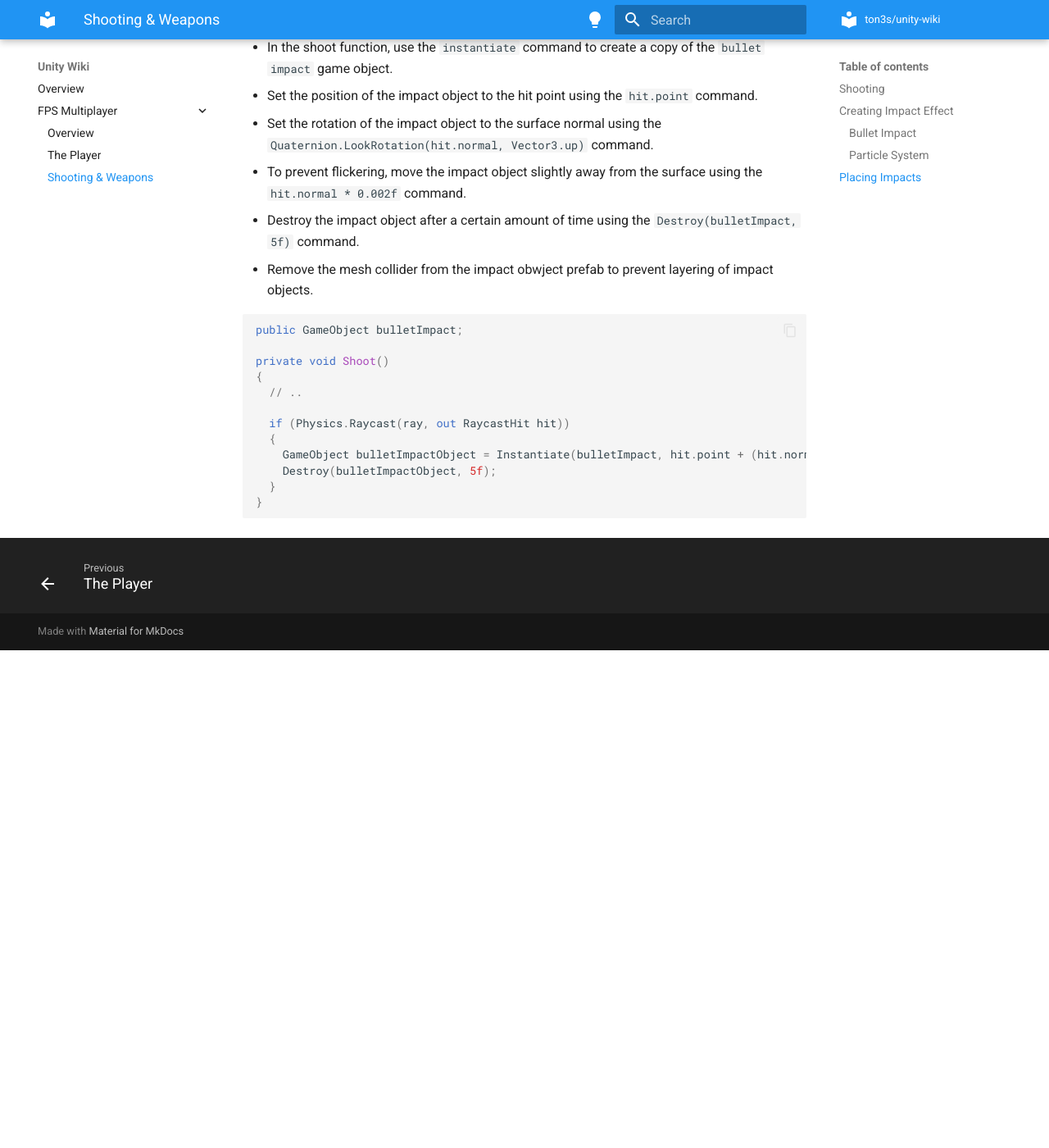
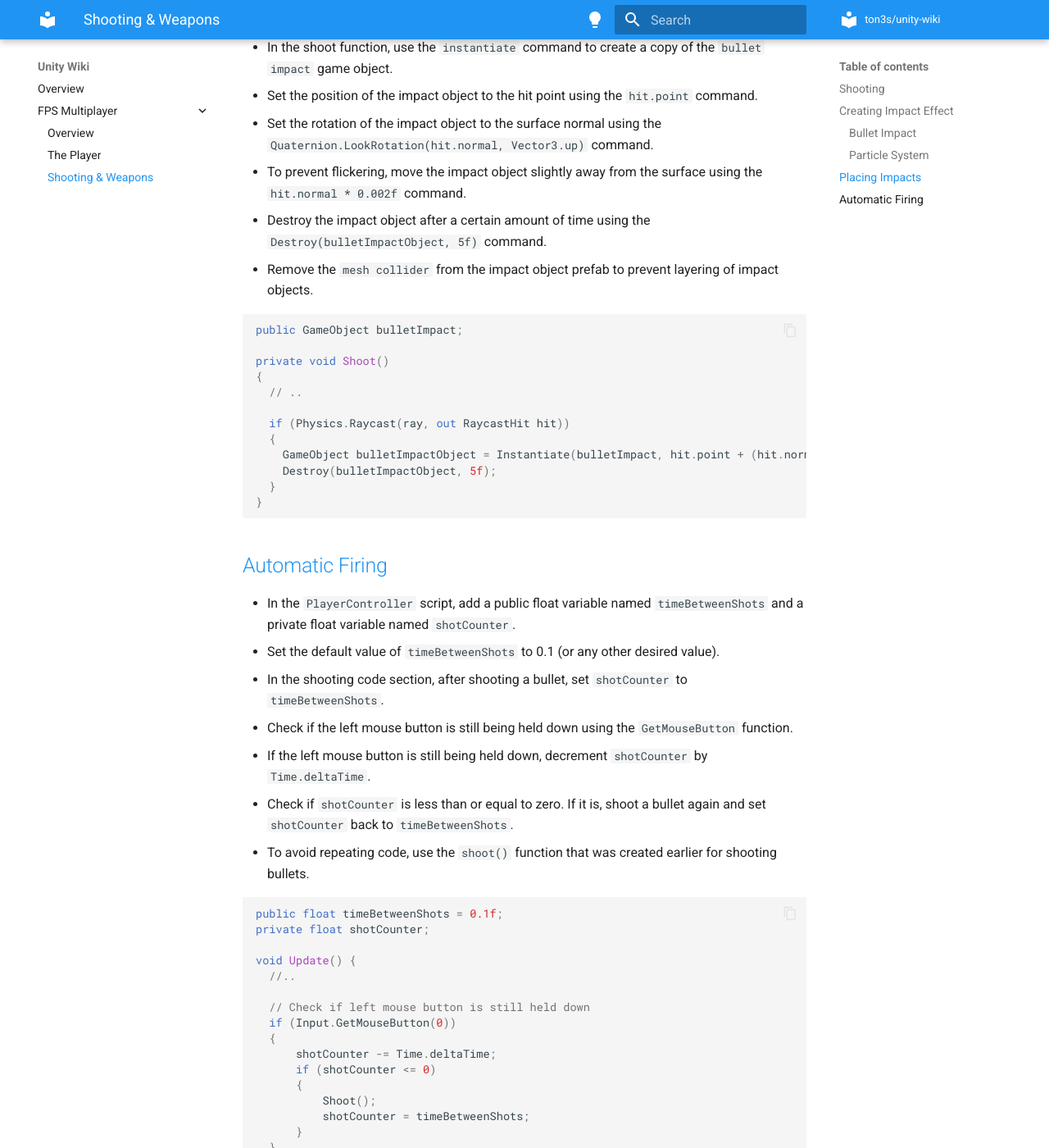
Before and after one commit to ton3s/unity-wiki, an MkDocs documentation site: the page built from docs/fps-multiplayer/shooting-weapons.md, in a window 1280 px wide and 1400 px high, scrolled down 3087 px. Shown: the whole window at 82% size. Built offline with MkDocs 1.6.1 and Material for MkDocs 9.7.7, drawn with Linux system fonts in a browser that asks for light colours; before the commit the page ends 3880 px from its top, so only the background shows below that; some of the changed text lies outside the part shown.

Commit message:
Add video 19

````diff
--- a/docs/fps-multiplayer/shooting-weapons.md
+++ b/docs/fps-multiplayer/shooting-weapons.md
@@ -82,8 +82,8 @@ private void Shoot() {
 - Set the position of the impact object to the hit point using the `hit.point` command.
 - Set the rotation of the impact object to the surface normal using the `Quaternion.LookRotation(hit.normal, Vector3.up)` command.
 - To prevent flickering, move the impact object slightly away from the surface using the `hit.normal * 0.002f` command.
-- Destroy the impact object after a certain amount of time using the `Destroy(bulletImpact, 5f)` command.
-- Remove the mesh collider from the impact obwject prefab to prevent layering of impact objects.
+- Destroy the impact object after a certain amount of time using the `Destroy(bulletImpactObject, 5f)` command.
+- Remove the `mesh collider` from the impact object prefab to prevent layering of impact objects.
 
 ```cs
 public GameObject bulletImpact;
@@ -99,3 +99,39 @@ private void Shoot()
   }
 }
 ```
+
+## [Automatic Firing](https://www.udemy.com/course/unity-online-multiplayer/learn/lecture/25987916#questions)
+
+- In the `PlayerController` script, add a public float variable named `timeBetweenShots` and a private float variable named `shotCounter`.
+- Set the default value of `timeBetweenShots` to 0.1 (or any other desired value).
+- In the shooting code section, after shooting a bullet, set `shotCounter` to `timeBetweenShots`.
+- Check if the left mouse button is still being held down using the `GetMouseButton` function.
+- If the left mouse button is still being held down, decrement `shotCounter` by `Time.deltaTime`.
+- Check if `shotCounter` is less than or equal to zero. If it is, shoot a bullet again and set `shotCounter` back to `timeBetweenShots`.
+- To avoid repeating code, use the `shoot()` function that was created earlier for shooting bullets.
+
+```cs
+public float timeBetweenShots = 0.1f;
+private float shotCounter;
+
+void Update() {
+  //..
+
+  // Check if left mouse button is still held down
+  if (Input.GetMouseButton(0))
+  {
+      shotCounter -= Time.deltaTime;
+      if (shotCounter <= 0)
+      {
+          Shoot();
+          shotCounter = timeBetweenShots;
+      }
+  }
+}
+
+private void Shoot() {
+  //..
+
+  shotCounter = timeBetweenShots;
+}
+```
````
